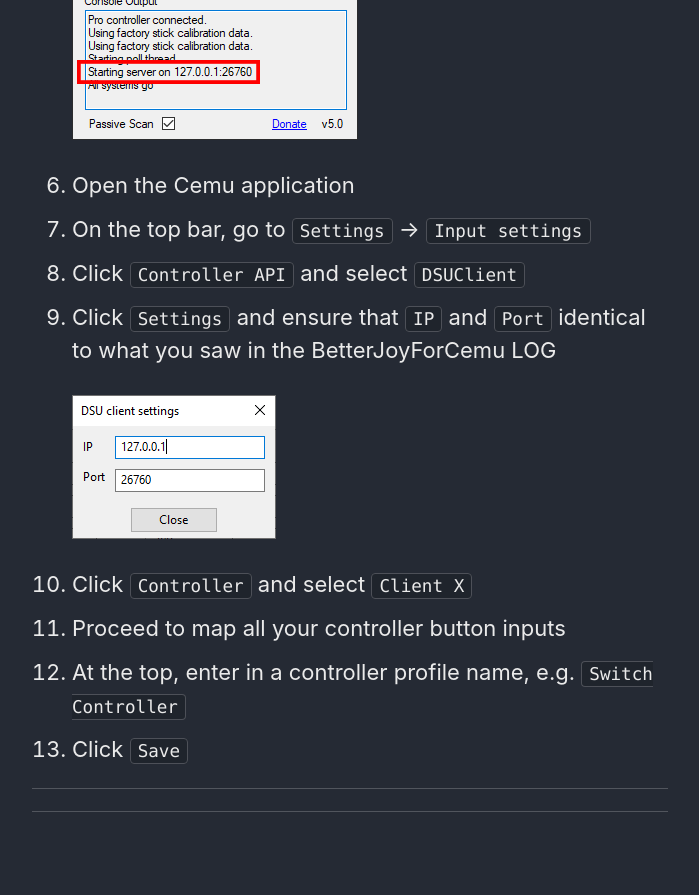
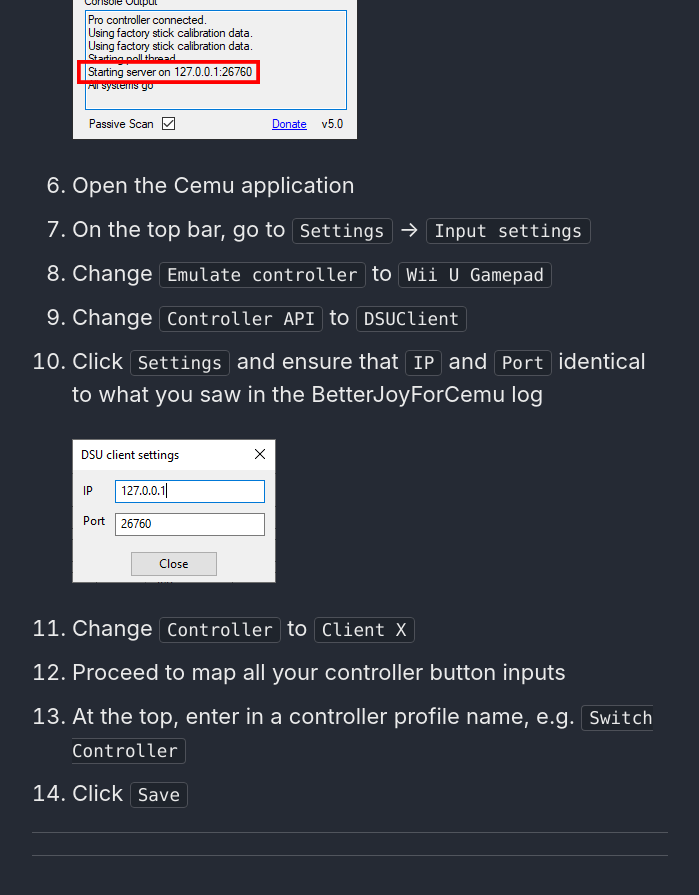
Before and after one commit to cfw-guide/cemu.cfw.guide, a Jekyll site: the page built from _pages/en_US/controllers/motion-controls.md, in a window 1280 px wide and 900 px high, scrolled down 2494 px. Shown: the top 895 px of the window, without its empty margins (290-989 px from the left). Built offline with Jekyll 4.4.1, drawn with Linux system fonts in a browser that asks for light colours.

Commit message:
fixed controls guide

```diff
--- a/_pages/en_US/controllers/controllers-ds4.md
+++ b/_pages/en_US/controllers/controllers-ds4.md
@@ -21,12 +21,13 @@
 
 1. Open the Cemu application
 1. On the top bar, go to `Settings` -> `Input settings`
-1. Click `Controller API` and select `DSUClient`
+1. Change `Emulate controller` to `Wii U Gamepad`
+1. Change `Controller API` to `DSUClient`
 1. Click `Settings` and ensure that `IP` and `Port` identical to what you saw under `UDP Server`
 
     ![]({{ "/assets/images/dsu-client.png" | absolute_url }})
 
-1. Click `Controller` and select `Client X`
+1. Change `Controller` to `Client X`
 1. Proceed to map all your controller button inputs
 1. At the top, enter in a controller profile name, e.g. `DSU Controller`
 1. Click `Save`
--- a/_pages/en_US/controllers/controllers-switch.md
+++ b/_pages/en_US/controllers/controllers-switch.md
@@ -32,12 +32,13 @@
 
 1. Open the Cemu application
 1. On the top bar, go to `Settings` -> `Input settings`
-1. Click `Controller API` and select `DSUClient`
-1. Click `Settings` and ensure that `IP` and `Port` identical to what you saw in the BetterJoyForCemu LOG
+1. Change `Emulate controller` to `Wii U Gamepad`
+1. Change `Controller API` to `DSUClient`
+1. Click `Settings` and ensure that `IP` and `Port` identical to what you saw in the BetterJoyForCemu log
 
     ![]({{ "/assets/images/dsu-client.png" | absolute_url }})
 
-1. Click `Controller` and select `Client X`
+1. Change `Controller` to `Client X`
 1. Proceed to map all your controller button inputs
 1. At the top, enter in a controller profile name, e.g. `Switch Controller`
 1. Click `Save`
--- a/_pages/en_US/controllers/controllers-xbox-motion.md
+++ b/_pages/en_US/controllers/controllers-xbox-motion.md
@@ -6,8 +6,9 @@
 1. Connect your Xbox controller to Windows
 1. Open the Cemu application
 1. On the top bar, go to `Settings` -> `Input settings`
-1. Click `Controller API` and select `XInput`
-1. Click `Controller` and select `Controller X`
+1. Change `Emulate controller` to `Wii U Gamepad`
+1. Change `Controller API` to `XInput`
+1. Change `Controller` to `Controller X`
 1. Proceed to map all your controller button inputs
 1. At the top, enter in a controller profile name, e.g. `Xbox Controller`
 1. Click `Save`
```
Also changed, not shown: _pages/en_US/controllers/controllers-xbox.md (+3 -2 lines).
